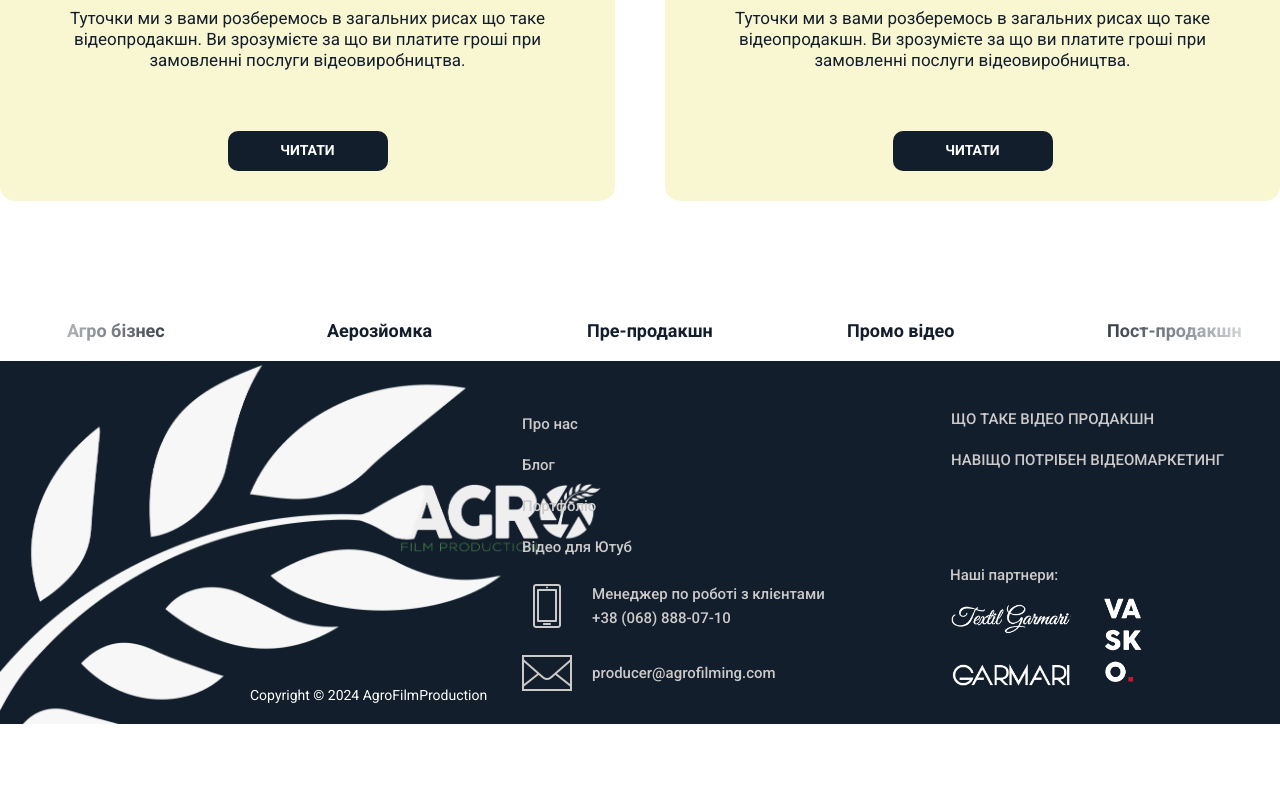
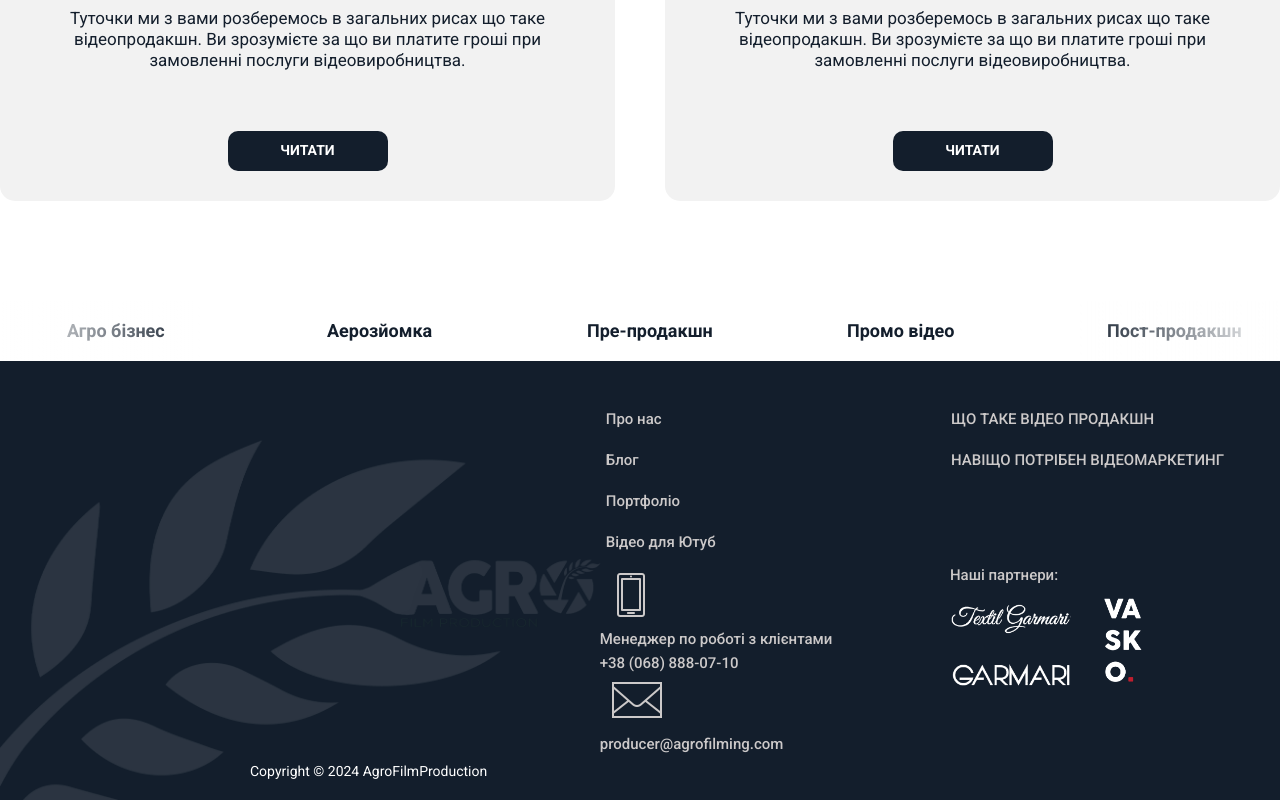
Before and after one commit to agrofilming/agrofilming-next, a Next.js app: page /blog in a window 1280 px wide. Shown: the part 1211-2011 px from the top of the page. Before the commit the page ends 1935 px from the top, so only its background shows below. Built offline with nearby package versions, Linux system fonts and the light colour scheme.

Commit message:
add scss

```diff
--- a/src/containers/BlogPage/components/PostItem/index.module.scss
+++ b/src/containers/BlogPage/components/PostItem/index.module.scss
@@ -7,7 +7,7 @@
   max-width: 900px;
   padding: 10px;
   border-radius: 15px;
-  background: v.$color-cream-light;
+  background: v.$color-light-grey;
 
   img {
     width: 100%;
--- a/src/containers/Footer/index.module.scss
+++ b/src/containers/Footer/index.module.scss
@@ -2,7 +2,7 @@
 @use 'src/styles/variables' as v;
 
 .container {
-  @include m.container(20px 50px, v.$color-dark-blue);
+  @include m.container(20px 50px, #131e2c);
   @include m.flex(0, flex-end, space-between);
   padding-top: 40px;
 
@@ -16,11 +16,21 @@
       left: -50px;
       bottom: -20px;
       z-index: 0;
+      opacity: 0.1;
+    }
+
+    .logoSolo {
+      max-width: 640px;
+      height: auto;
+      position: absolute;
+      left: -50px;
+      bottom: -20px;
+      z-index: 0;
     }
 
     span {
       padding-left: 200px;
-      @include m.typography(14px, 17px, 400, v.$color-white)
+      @include m.typography(14px, 17px, 400, v.$color-white);
     }
   }
 
@@ -33,25 +43,19 @@
       @include m.flex(10px, flex-start, space-between);
     }
 
-    .nav-bottom-section {
-      .contacts-item {
-        @include m.flex(20px, center, flex-start);
-        width: 400px;
-      }
+    .main-nav,
+    .posts {
+      @include m.flex(5px, flex-start, flex-start, column);
     }
-
-    .main-nav, .posts, .contacts {
-      @include m.flex(5px, flex-start, flex-start, column)
-    }
-
   }
 
   .right-block {
     @include m.flex(80px, flex-start, space-between, column);
     align-self: flex-start;
 
-    .posts, .partners {
-      @include m.flex(5px, flex-start, flex-start, column)
+    .posts,
+    .partners {
+      @include m.flex(5px, flex-start, flex-start, column);
     }
 
     .partners-items {
--- a/src/containers/HomePage/containers/HomeTitle/index.module.scss
+++ b/src/containers/HomePage/containers/HomeTitle/index.module.scss
@@ -56,7 +56,7 @@
     z-index: 3;
     cursor: pointer;
     top: 55%;
-    left: 45%;
+    left: 65%;
 
     &:before {
       content: '';
--- a/src/containers/HomePage/containers/OurProjects/index.module.scss
+++ b/src/containers/HomePage/containers/OurProjects/index.module.scss
@@ -4,8 +4,7 @@
 .container {
   position: relative;
   @include m.flex(50px, center, center, column);
-  //background-image: url("/projects-bg.webp");
-  background: #1c9e0040;
+  background: v.$color-light-grey;
   background-size: contain;
   padding: 80px 0;
   top: -10px;
@@ -14,7 +13,7 @@
   h2 {
     font-size: 153px;
     font-weight: 600;
-    color: v.$color-dark-green;
+    color: v.$color-dark-blue;
   }
 
   .projects {
@@ -28,9 +27,9 @@
     @include m.flex(5px, center, center);
     width: 175px;
     height: 46px;
-    background: v.$color-dark-green;
+    background: v.$color-dark-blue;
     padding: 15px 25px;
-    border-radius: 6px;
+    border-radius: 30px;
     cursor: pointer;
 
     p {
```
Also changed, not shown: src/containers/HomePage/containers/Agritechnica/index.module.scss (+7 -0 lines), .eslintrc.json.
